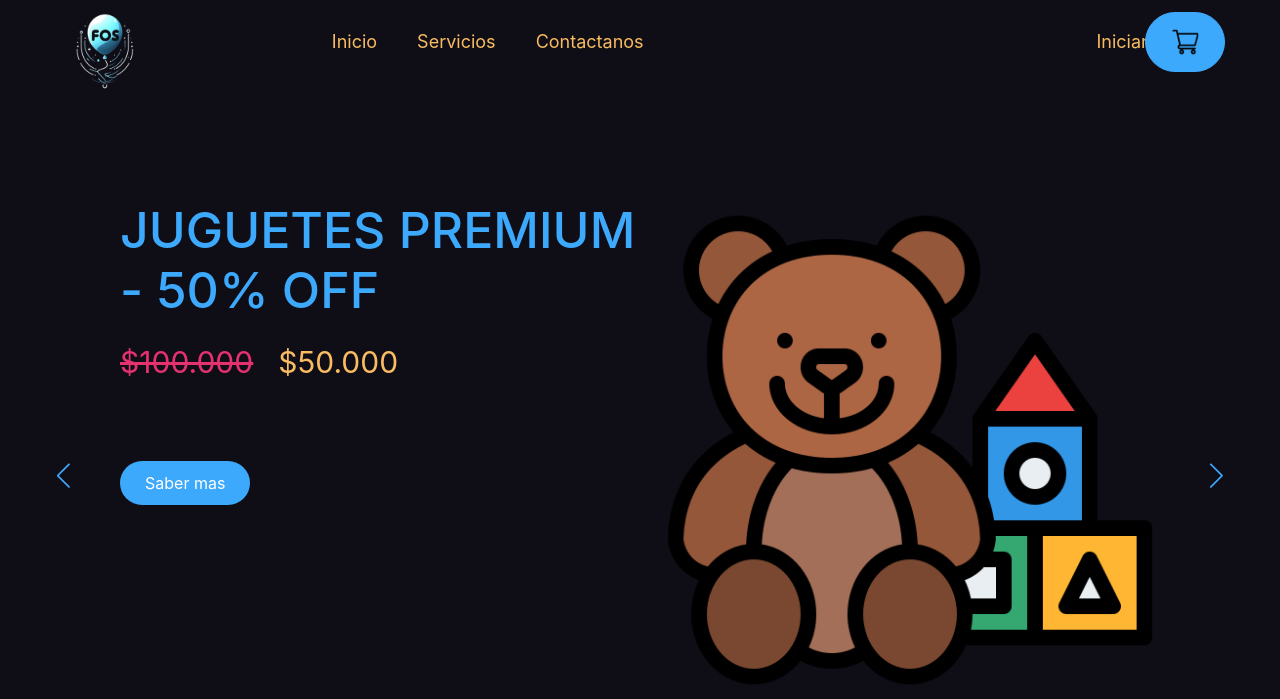
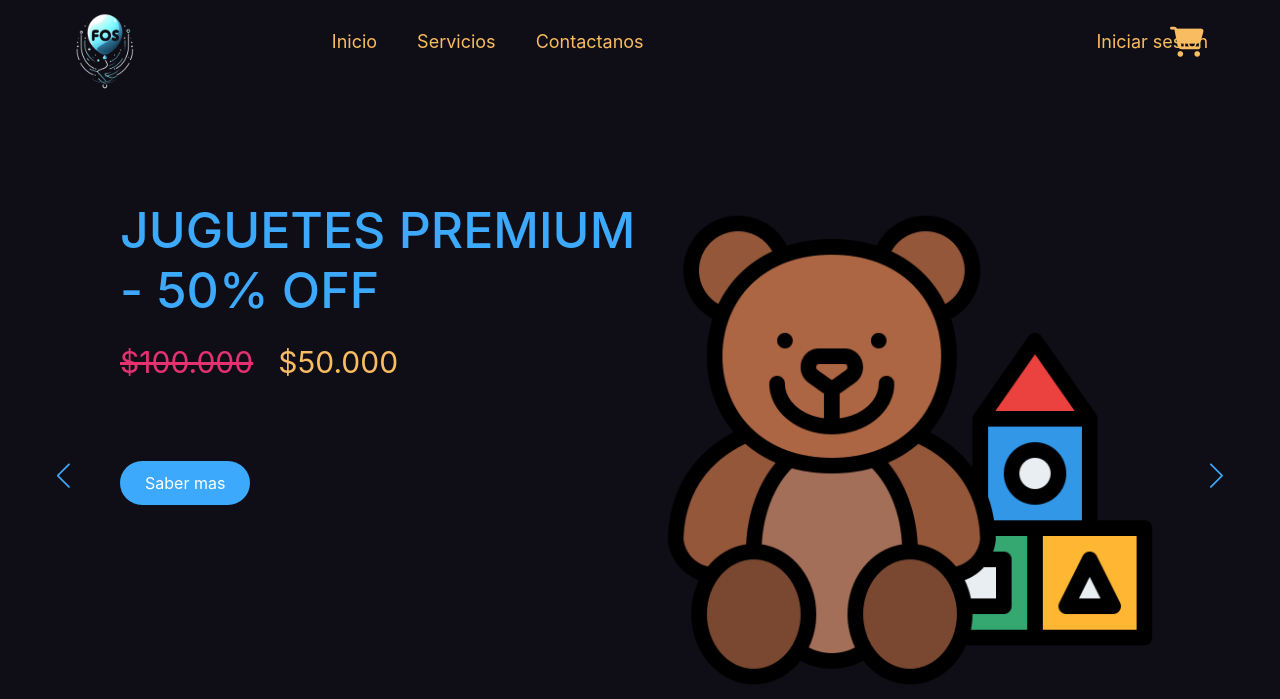
Before and after one commit to senacti/project-gaes-2-fos, a Django app: page /ventas/ in a window 1280 px wide. Shown: the top 699 px of the page. Run offline with Django 4.2, Linux system fonts and the light colour scheme; some libraries are stand-ins or nearby versions.

Commit message:
Ajustes ventas
Ajustes carrito ventas

```diff
--- a/Python-FOS_Project/FOS-DM/fos/fos/static/css/ventas.css
+++ b/Python-FOS_Project/FOS-DM/fos/fos/static/css/ventas.css
@@ -113,15 +113,15 @@ body{
 
 .submenu #img-carrito{
     width: 80px;
+    font-size: 30px;
     padding: 15px 25px;
-    color: #e53170;
-    border: 1px solid #3da9fc;
+    color: #f9bc60;
     border-radius: 50px;
-    background-color: #3da9fc;
+
 }
 
 .submenu #img-carrito:hover{
-    background-color: #f9bc60;
+    color: #3da9fc;
 }
 
 
--- a/Python-FOS_Project/FOS-DM/fos/fos/templates/ventas.html
+++ b/Python-FOS_Project/FOS-DM/fos/fos/templates/ventas.html
@@ -109,7 +109,8 @@
             <div>
                 <ul>
                     <li class="submenu">
-                        <img src="{% static 'img/carrito.png' %}" id="img-carrito" alt="">
+                        <!--<img src="" id="img-carrito" alt="" >-->
+                        <i class="fa-solid fa-cart-shopping" id="img-carrito" ></i>
                         <div id="carrito">
                             <table id="lista-carrito">
                                 <thead>
```
